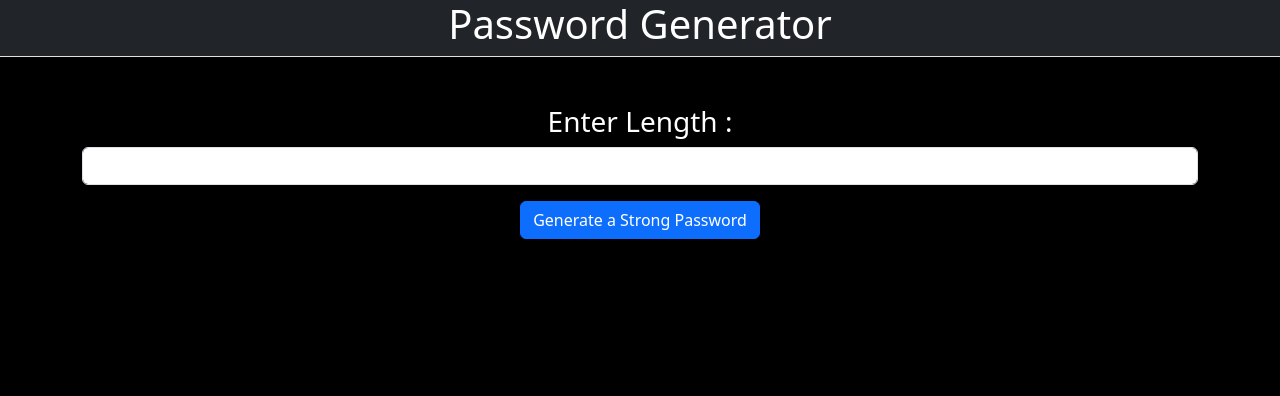
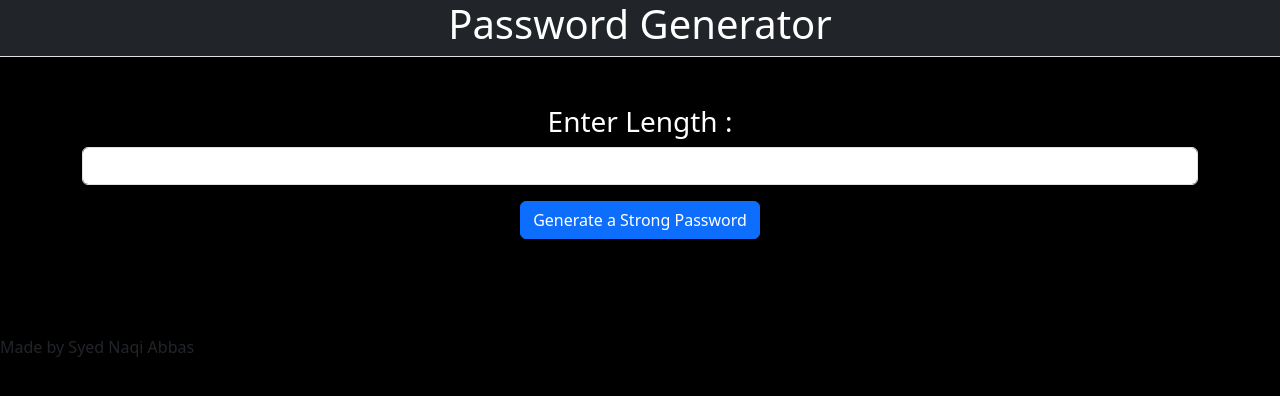
Before and after one commit to syed-naqi-abbas/syed-naqi-abbas.github.io, a plain HTML site: page passgen/index.html in a window 1280 px wide. Drawn offline with nearby package versions, Linux system fonts and the light colour scheme.

Commit message:
Update index.html

```diff
--- a/passgen/index.html
+++ b/passgen/index.html
@@ -39,6 +39,7 @@
     <div hidden id="cpymsg" class="alert alert-primary text-center" role="alert">
         Copied to Clipboard!
       </div>
+    <footer>Made by Syed Naqi Abbas</footer>
 
     <script src="password.js"></script>
     <script src="https://cdn.jsdelivr.net/npm/bootstrap@5.3.3/dist/js/bootstrap.bundle.min.js" integrity="sha384-YvpcrYf0tY3lHB60NNkmXc5s9fDVZLESaAA55NDzOxhy9GkcIdslK1eN7N6jIeHz" crossorigin="anonymous"></script>
```
